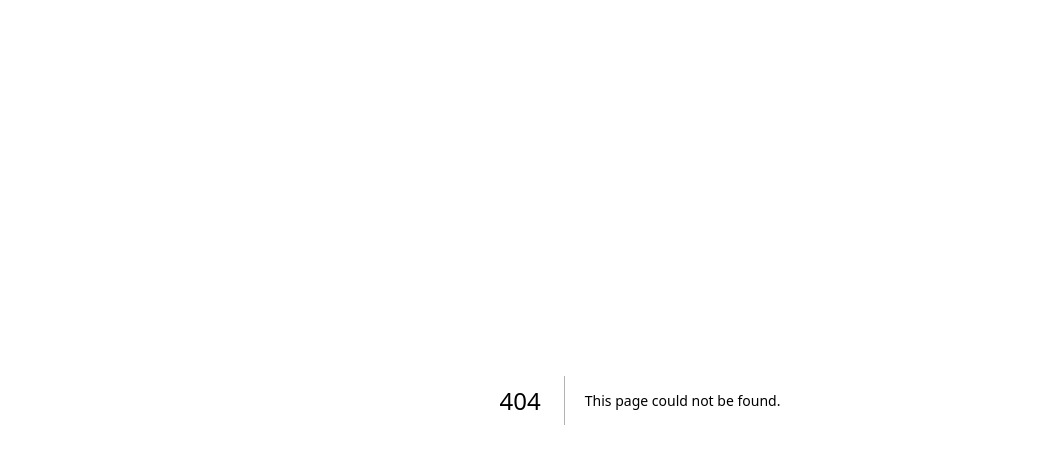
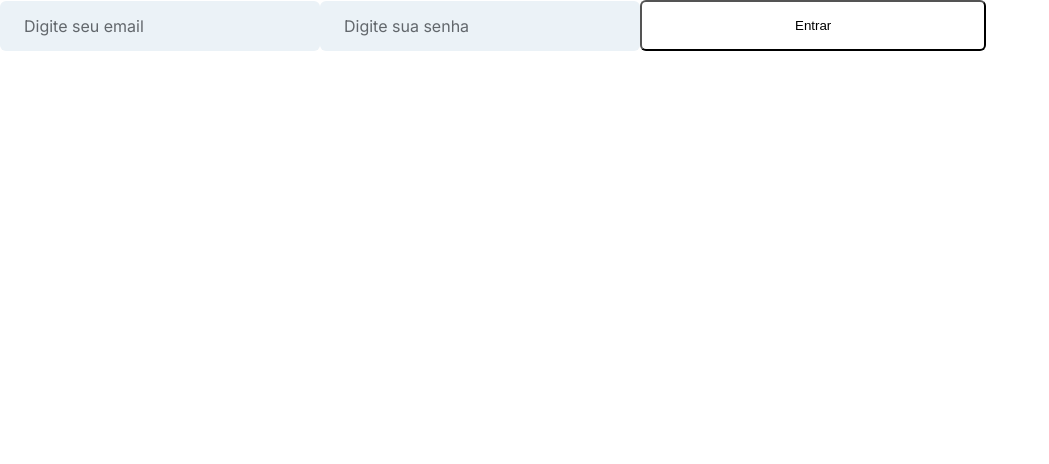
Before and after one commit to Stuuky07/stuuky-web, a Next.js app: page /login in a window 1280 px wide. Before the commit this address had no page. Shown: the top 464 px of the page, without its empty margins (0-1049 px from the left). Built offline with nearby package versions, Linux system fonts and the light colour scheme.

Commit message:
Creating the login page and updating signup page

```diff
--- /dev/null
+++ b/src/app/login/page.tsx
@@ -0,0 +1,15 @@
+import styles from './page.module.scss'
+import Input from '@/components/Input/Input'
+import Button from '@/components/Button/Button'
+
+export default function login() {
+  return (
+    <main className={styles.main}>
+      <div>
+        <Input name='email' placeholder='Digite seu email'/>
+        <Input name='password' type='password' placeholder='Digite sua senha'/>
+        <Button name='btn' id='btn' value='Entrar'/>
+      </div>
+    </main>
+  )
+}
--- a/src/app/signup/page.tsx
+++ b/src/app/signup/page.tsx
@@ -1,4 +1,5 @@
 import Input from '@/components/Input/Input'
+import Button from '@/components/Button/Button'
 import styles from './page.module.scss'
 
 export default function signUp() {
@@ -8,6 +9,7 @@ export default function signUp() {
       <Input name='username' placeholder='Digite seu username'/>
       <Input name='email' placeholder='Digite seu email'/>
       <Input name='password' type='password' placeholder='Digite sua senha'/>
+      <Button name='btn' id='btn' value='Cadastrar'/>
     </div>
     </main>
   )
```
Also changed, not shown: src/app/login/page.module.scss (added), 1 other file (tests, documents, lock files or other folders).
